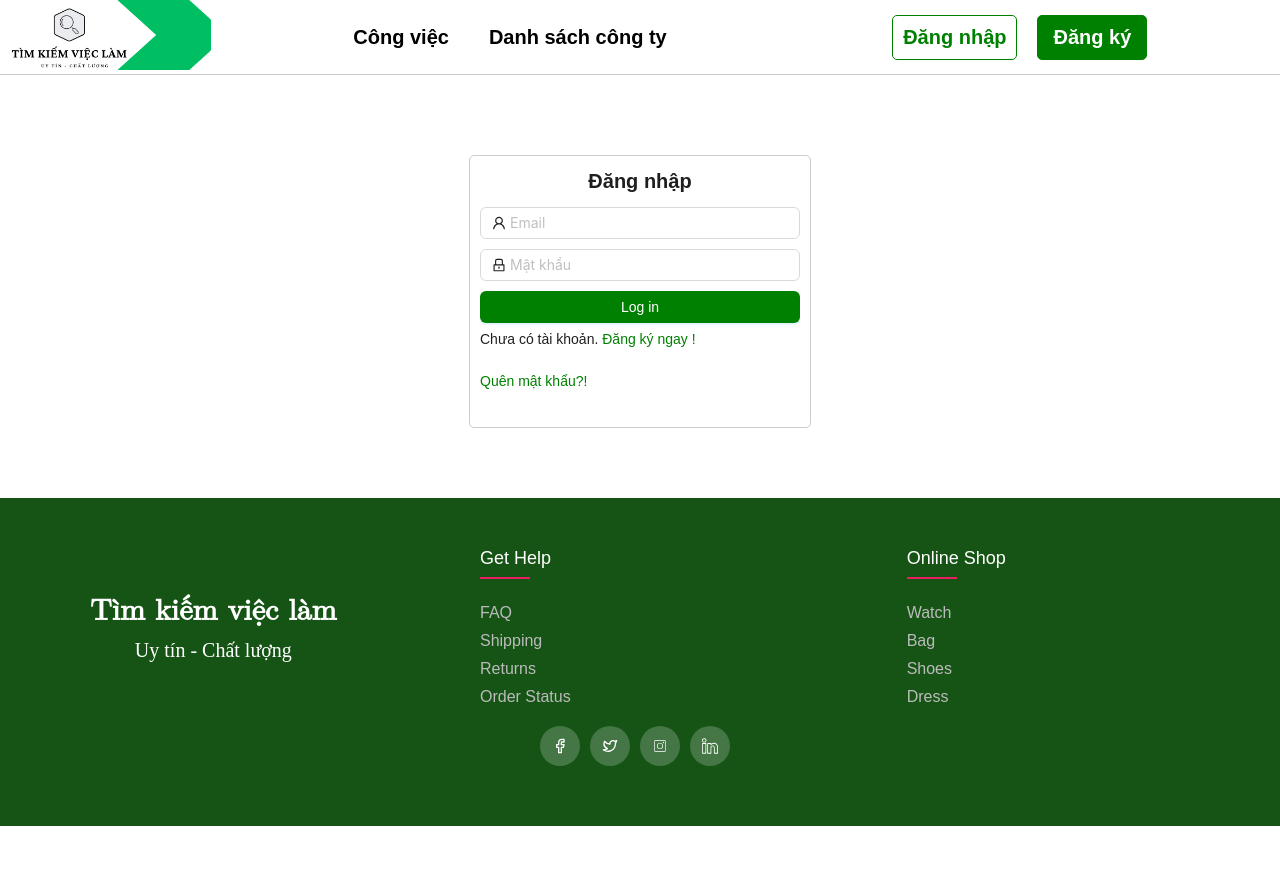
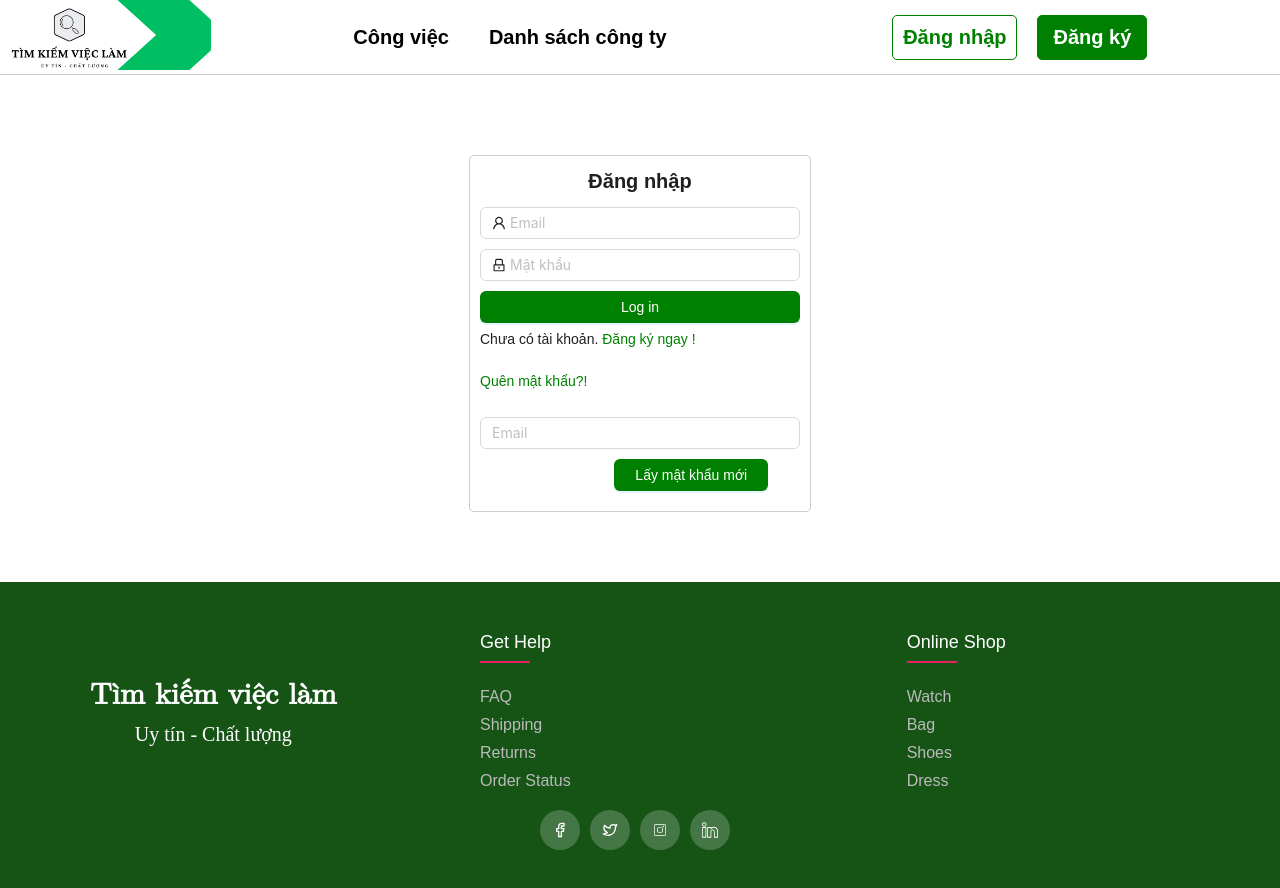
Before and after one commit to LeXuanv/TimKiemViecLam, a React (Create React App) app in the folder Frontend/timkiemvieclam/: page /login in a window 1280 px wide. Shown: the top 888 px of the page. Before the commit the page ends 826 px from the top, so only its background shows below. Built offline with nearby package versions, Linux system fonts and the light colour scheme.

Commit message:
update forgot password

```diff
--- a/Frontend/timkiemvieclam/src/pages/Login/formLogin.jsx
+++ b/Frontend/timkiemvieclam/src/pages/Login/formLogin.jsx
@@ -54,10 +54,11 @@ const FormLogin = ({setUsername, setPassword, apiLogin}) => {
             Chưa có tài khoản. <Link style={{color:"green"}} to="/signin">Đăng ký ngay !</Link>
         </Form.Item>
         <Form.Item>
-             <Link style={{color:"green"}} to="/forgotPassword">Quên mật khẩu?!</Link>
+             <Link style={{color:"green"}} to="/">Quên mật khẩu?!</Link>
         </Form.Item>
       </Form.Item>
     </Form>
+
     )
 }
 
--- a/Frontend/timkiemvieclam/src/pages/Login/login.jsx
+++ b/Frontend/timkiemvieclam/src/pages/Login/login.jsx
@@ -5,6 +5,7 @@ import "./login.scss"
 import { PATH_PAGE } from "../../utils/constant"
 import { useNavigate } from "react-router-dom"
 import axios from "axios";
+import { Button, Checkbox, Form, Input, Flex } from 'antd';
 
 
 
@@ -43,6 +44,22 @@ const Login = () =>{
     }
   };
 
+
+    const handleForgotPassword = async (values) => {
+        const { email } = values;
+        try {
+          const response = await axios.post(
+            "/api/user/forgot-password",{
+                email
+            }
+          );
+          console.log(response.data);
+          alert("Mật khẩu mới đã được gửi đến email của bạn!!!");
+        } catch(error){
+          alert(error.response?.data?.message || "Email không tồn tại hoặc sai cú pháp");
+          console.error("mail:", email);
+        }
+    }
     return(
         <>
             <MainLayout>
@@ -54,6 +71,38 @@ const Login = () =>{
                             apiLogin={apiLogin}
                         >
                         </FormLogin>
+
+                        <Form
+                        name="forgot-password"
+                        onFinish={handleForgotPassword}
+                        >
+                          <Form.Item
+                            name="email"
+                            rules={[
+                              {
+                                required: true,
+                                message: 'Vui lòng nhập email!',
+                              },
+                            ]}
+                          >
+                            <Input placeholder="Email"  />
+                          </Form.Item>
+                          <Form.Item
+                            wrapperCol={{
+                              offset: 8,
+                              span: 16,
+                            }}
+                            style={{ display: "flex", justifyContent: "center" }}
+                          >
+                            <Button
+                              type="primary"
+                              htmlType="submit"
+                              style={{ backgroundColor: "green", padding: "5px 20px" }}
+                            >
+                              Lấy mật khẩu mới
+                          </Button>
+                        </Form.Item>
+                        </Form>
                     </div>
                 </div>
             </MainLayout>
```
